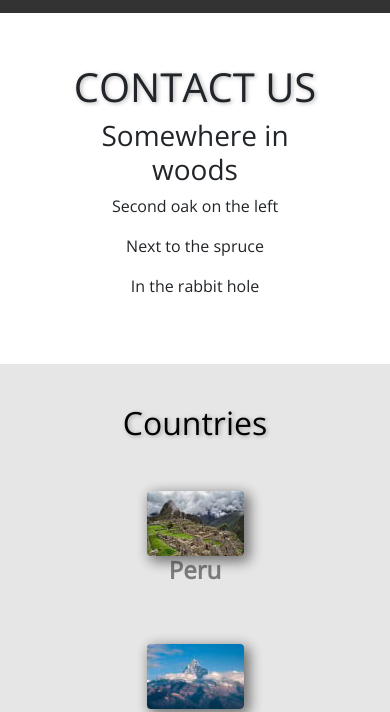
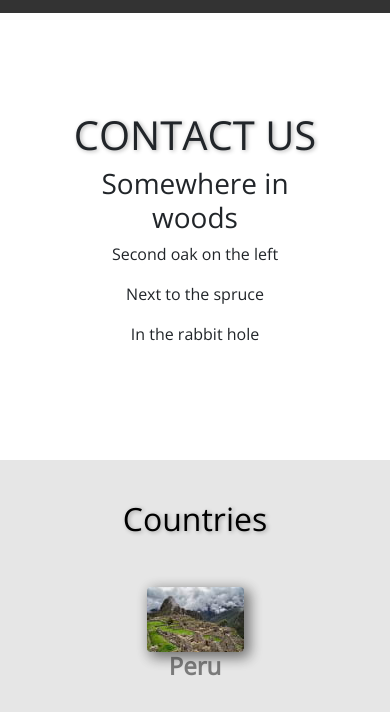
Before and after one commit to karolbulwin/One-page-website-v2, a website: page contact-us.html in a window 390 px wide. Shown: the part 59-771 px from the top of the page. Drawn offline with nearby package versions, Linux system fonts and the light colour scheme; files that its build step writes are made by us from their sources.

Commit message:
better experience

```diff
--- a/contact-us.html
+++ b/contact-us.html
@@ -77,7 +77,7 @@
 
     <div class="container-fluid mt-5em">
         <div class="row">
-            <div class="col-sm-9 col-md-8 order-sm-2 order-lg-first d-flex justify-content-center align-self-center">
+            <div class="col-sm-9 col-md-8 order-sm-2 order-lg-first py-5 d-flex justify-content-center align-self-center">
 
                 <section id="contact-us" class="row contact-us">
                     <h1>CONTACT US</h1>
```
